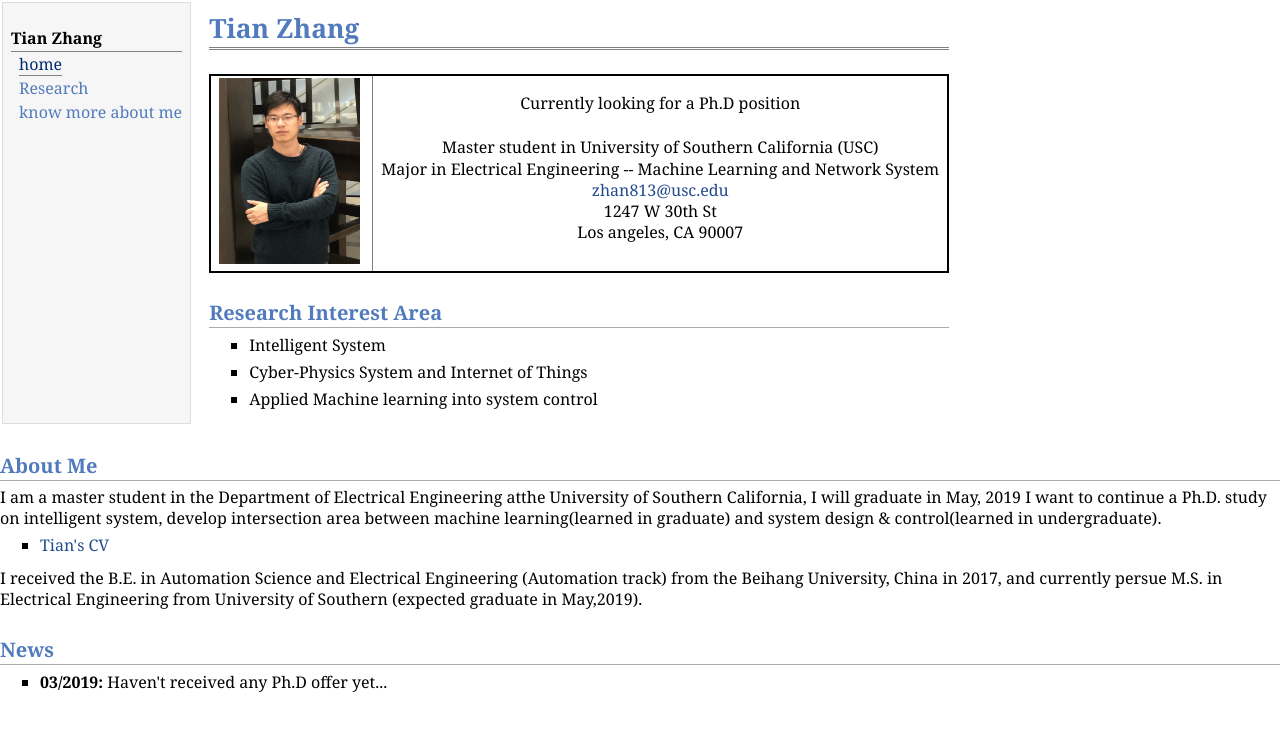
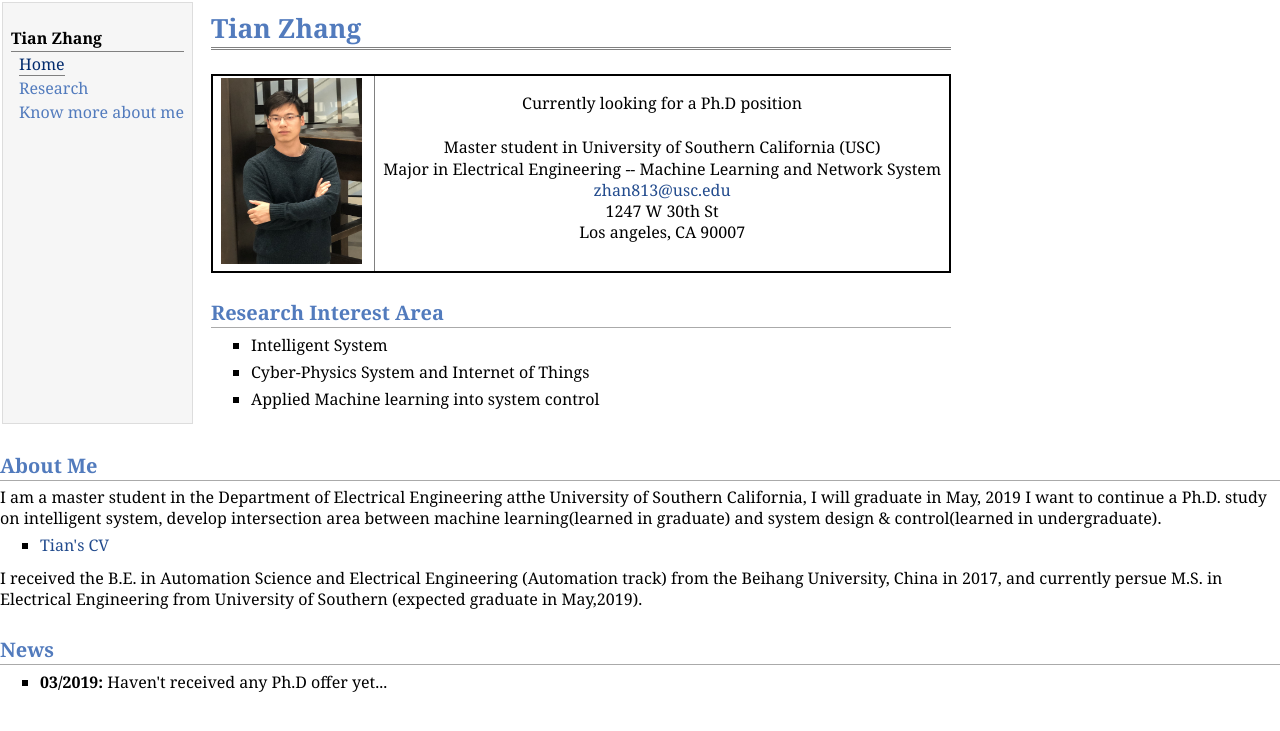
Before and after one commit to dukesky/dukesky.github.io, a Jekyll site: the page index.html, which Jekyll copies as it is, in a window 1280 px wide. Shown: the top 731 px of the page. Built offline with Jekyll 4.4.1, drawn with Linux system fonts in a browser that asks for light colours.

Commit message:
Update index.html

```diff
--- a/index.html
+++ b/index.html
@@ -12,9 +12,9 @@
 <tr valign="top">
 <td id="layout-menu">
 <div class="menu-category">Tian Zhang</div>
-<div class="menu-item"><a href="index.html" class="current">home</a></div>
+<div class="menu-item"><a href="index.html" class="current">Home</a></div>
 <div class="menu-item"><a href="research.html">Research</a></div>
-<div class="menu-item"><a href="me.html">know more about me</a></div>
+<div class="menu-item"><a href="me.html">Know more about me</a></div>
 </td>
 <td id="layout-content">
 
```
